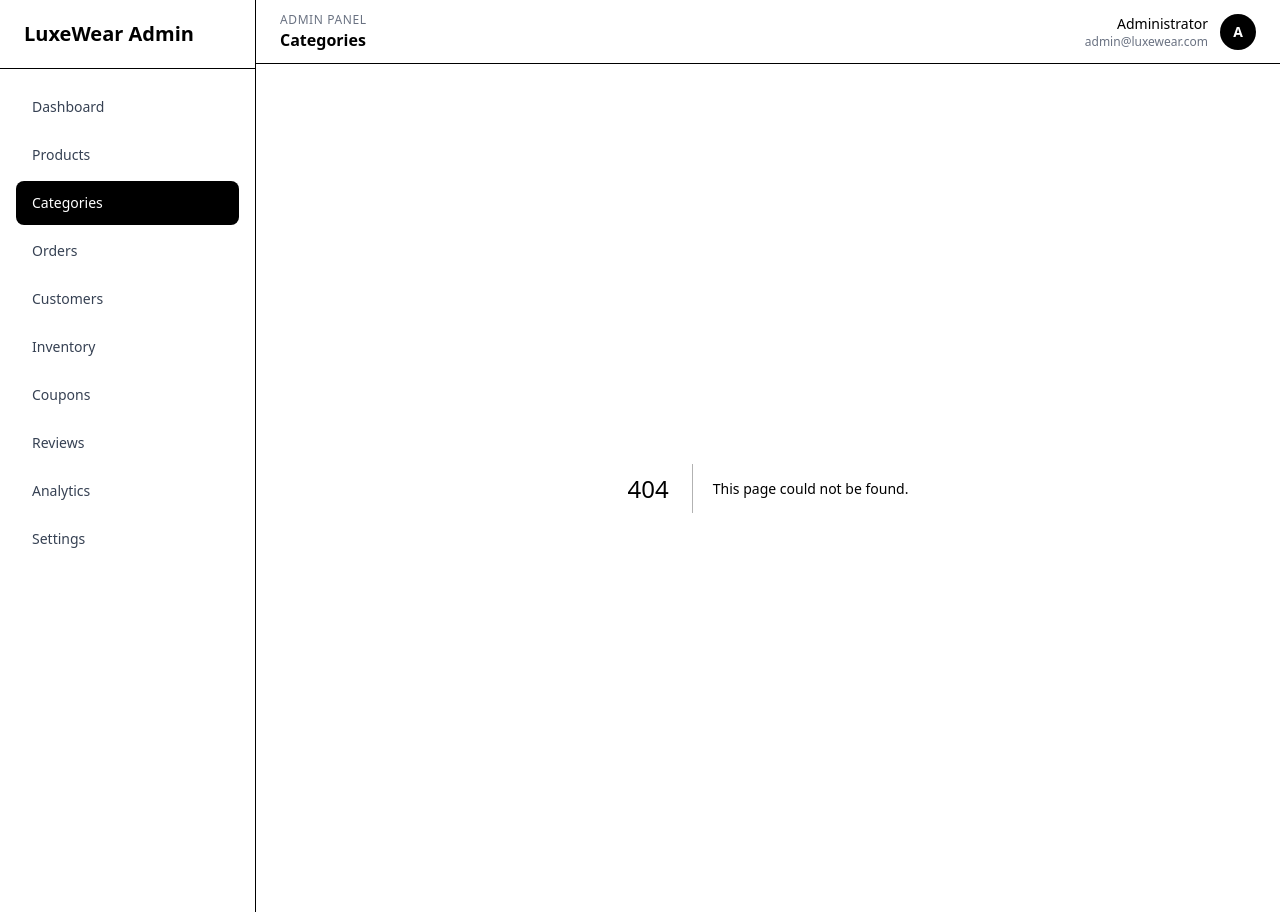
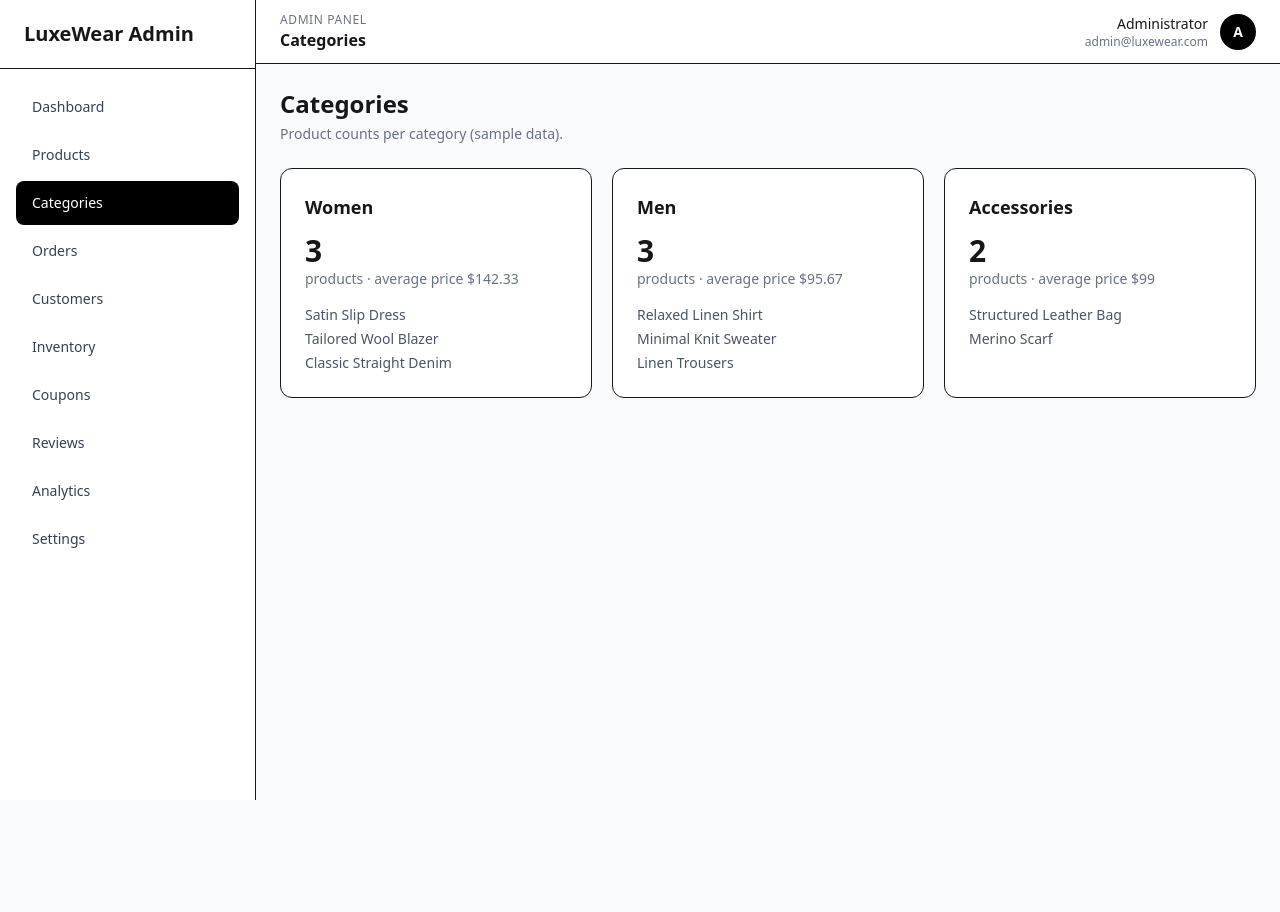
Before and after one commit to HetalRupareliya91/luxewear-fashion-ecommerce, a Next.js app in the folder admin/: page /categories in a window 1280 px wide. Before the commit this address had no page. After the commit the page ends 800 px from the top, so only its background shows below. Built offline with nearby package versions, Linux system fonts and the light colour scheme.

Commit message:
feat(admin): add the categories page

```diff
--- /dev/null
+++ b/admin/src/app/categories/page.tsx
@@ -0,0 +1,28 @@
+import { PageHeader } from "@/components/ui/PageHeader";
+import { adminProducts } from "@/data/products";
+import { formatMoney } from "@/lib/format";
+import type { Category } from "@/lib/types";
+
+const CATEGORIES: Category[] = ["Women", "Men", "Accessories"];
+
+export default function CategoriesPage() {
+  return (
+    <div className="space-y-6">
+      <PageHeader title="Categories" description="Product counts per category (sample data)." />
+      <div className="grid gap-5 sm:grid-cols-3">
+        {CATEGORIES.map((name) => {
+          const items = adminProducts.filter((p) => p.category === name);
+          const avg = items.length ? items.reduce((s, p) => s + p.price, 0) / items.length : 0;
+          return (
+            <div key={name} className="rounded-xl border bg-white p-6">
+              <h2 className="text-lg font-semibold">{name}</h2>
+              <p className="mt-3 text-3xl font-bold">{items.length}</p>
+              <p className="text-sm text-gray-500">products · average price {formatMoney(avg)}</p>
+              <ul className="mt-4 space-y-1 text-sm text-gray-600">{items.map((p) => <li key={p.id}>{p.name}</li>)}</ul>
+            </div>
+          );
+        })}
+      </div>
+    </div>
+  );
+}
```
